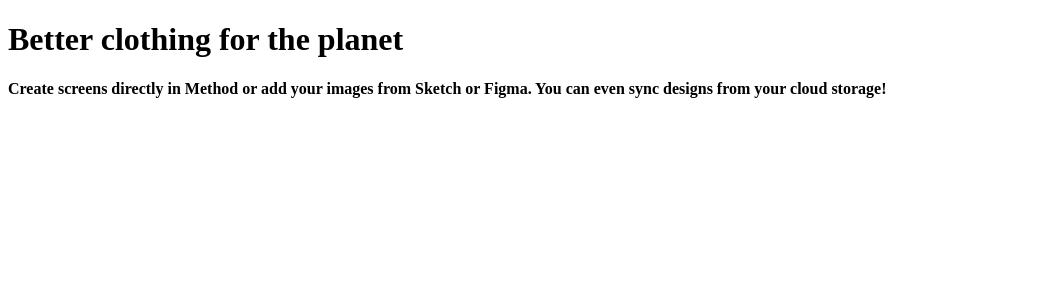
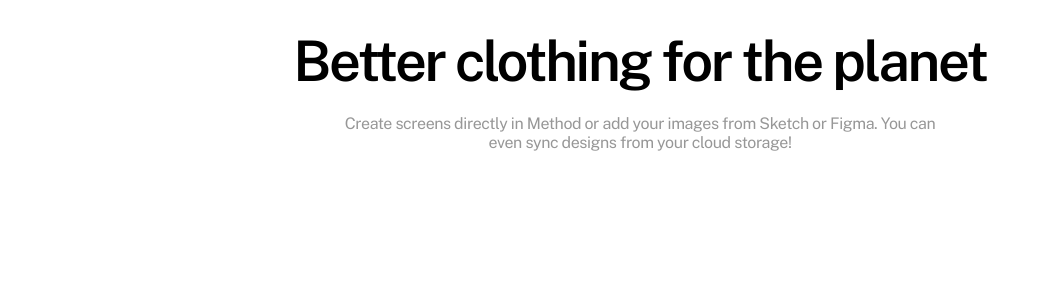
Before and after one commit to LumaFusco/desafio-final-gama-academy, a React (Create React App) app: page / in a window 1280 px wide. Shown: the top 300 px of the page, without its empty margins (0-1042 px from the left). Built offline with nearby package versions, Linux system fonts and the light colour scheme.

Commit message:
styled title and sub-title

```diff
--- a/package.json
+++ b/package.json
@@ -40,5 +40,8 @@
       "last 1 firefox version",
       "last 1 safari version"
     ]
+  },
+  "devDependencies": {
+    "@types/styled-components": "^5.1.26"
   }
 }
--- a/public/index.html
+++ b/public/index.html
@@ -4,6 +4,9 @@
     <meta charset="utf-8" />
     <link rel="icon" href="%PUBLIC_URL%/favicon.ico" />
     <meta name="viewport" content="width=device-width, initial-scale=1" />
+    <link rel="preconnect" href="https://fonts.googleapis.com">
+    <link rel="preconnect" href="https://fonts.gstatic.com" crossorigin>
+    <link href="https://fonts.googleapis.com/css2?family=Public+Sans:wght@400;500;600;700&display=swap"       rel="stylesheet">
     <meta name="theme-color" content="#000000" />
     <meta
       name="description"
--- a/src/App.tsx
+++ b/src/App.tsx
@@ -1,5 +1,5 @@
 
-import {Title} from './components/Title/title';
+import {Title}  from './components/Title/title'
 
 
 
--- /dev/null
+++ b/src/components/Title/title.styles.ts
@@ -0,0 +1,24 @@
+import  styled  from "styled-components";
+
+export const Container = styled.div`
+    font-family: Public Sans, Arial, Helvetica, sans-serif;
+    text-align: center;
+
+    h1 {
+        padding: 20px;
+        font-weight: 600;
+        font-size: 56px;
+        width: 755px;
+        margin: auto;
+        letter-spacing: -2.4px;
+    }
+
+    h4 {
+        color: #979797;
+        font-weight: 400;
+        font: 20px;
+        width: 610px;
+        margin: auto;
+        letter-spacing: -0.4px;
+    }
+`;
--- a/src/components/Title/title.tsx
+++ b/src/components/Title/title.tsx
@@ -1,4 +1,4 @@
-
+import * as C from './title.styles'
 
 type Props = {
     titleText: string;
@@ -7,9 +7,9 @@
 
 export const Title = (props: Props) => {
     return(
-      <div>
-        <h1>{props.titleText}</h1>
-        <h4>{props.subTitle}</h4>
-      </div>
+    <C.Container>
+      <h1>{props.titleText}</h1>
+      <h4>{props.subTitle}</h4>
+    </C.Container>
     );
 }
```
Also changed, not shown: 1 other file (tests, documents, lock files or other folders).
